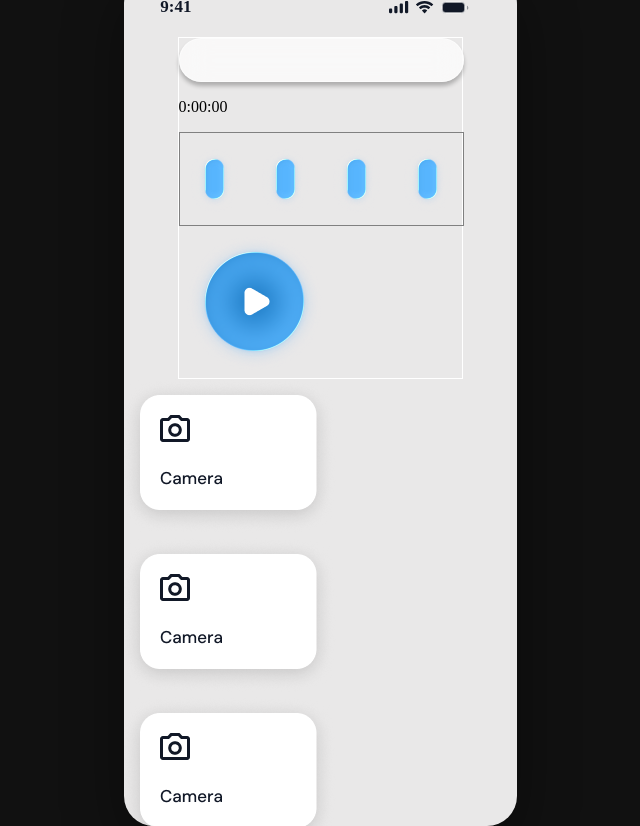
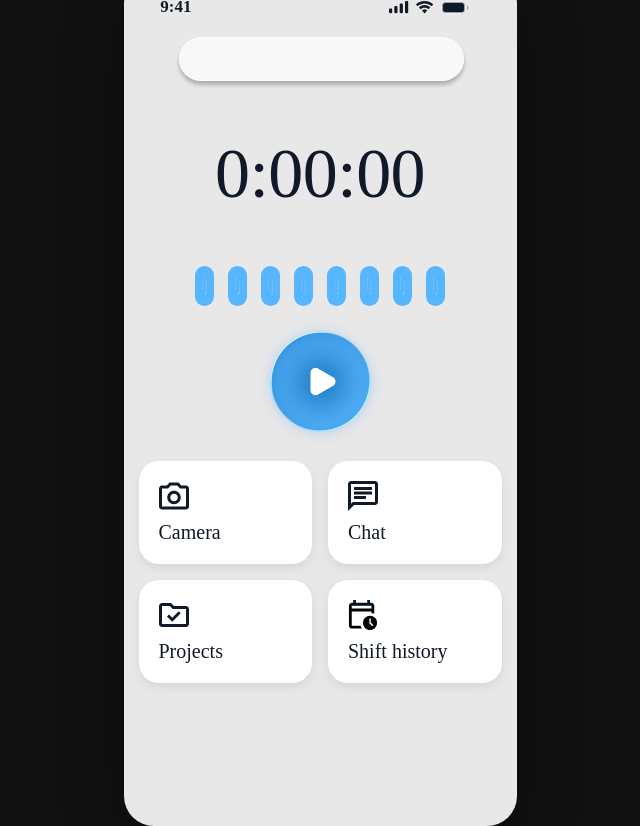
Before and after one commit to alexgeho/appNewDesign, a website built with Vite: page index.html in a window 1280 px wide. Shown: the whole page, without its empty margins (320-960 px from the left). Built offline with nearby package versions, Linux system fonts and the light colour scheme.

Commit message:
feat: replace button images with layout-based components (icon + text, figma-like)

```diff
--- a/index.html
+++ b/index.html
@@ -52,9 +52,9 @@
 
           <div class="project-select"></div>
 
-          <div>
-            <p>0:00:00</p>
-          </div>
+
+          <p>0:00:00</p>
+
 
           <div id="hours" class="indicators-hours"></div>
 
--- a/src/main.ts
+++ b/src/main.ts
@@ -1,10 +1,10 @@
 import './style.css'
 import hourImg from './assets/Hour.png'
 import playImg from './assets/Play.png'
-import cameraBtnImg from './assets/Camera.png'
-import chatBtnImg from './assets/Chat.png'
-import projectsBtnImg from './assets/Projects.png'
-import shiftBtnImg from './assets/Shift.png'
+import cameraBtnImg from './assets/Camera.svg'
+import chatBtnImg from './assets/Chat.svg'
+import projectsBtnImg from './assets/Projects.svg'
+import shiftBtnImg from './assets/Shift.svg'
 
 
 
@@ -55,28 +55,45 @@
 
 /* BUTTONS GRID START */
 
-const gridBtnArrey = [
-  { id: 1, name: 'camera', img: cameraBtnImg },
-  { id: 2, name: 'chat', img: chatBtnImg },
-  { id: 3, name: 'projects', img: projectsBtnImg },
-  { id: 4, name: 'shift', img: shiftBtnImg },
+type Btn = {
+  name: string
+  img: string
+}
+
+const gridBtnArrey: Btn[] = [
+  { name: 'Camera', img: cameraBtnImg },
+  { name: 'Chat', img: chatBtnImg },
+  { name: 'Projects', img: projectsBtnImg },
+  { name: 'Shift history', img: shiftBtnImg },
 ]
 
+function createBtnCell(btn: Btn): HTMLDivElement {
+  const wrapper = document.createElement('div')
+  wrapper.className = 'btn'
 
+  const img = document.createElement('img')
+  img.src = btn.img
+  img.className = 'btn-icon'
 
-function createBtnCell(): HTMLImageElement {
-  const img = document.createElement('img')
-  img.src = cameraBtnImg
-  img.className = 'btn-cell'
-  return img
+  const text = document.createElement('p')
+  text.textContent = btn.name
+  text.className = 'btn-text'
+
+  wrapper.appendChild(img)
+  wrapper.appendChild(text)
+
+  return wrapper
 }
 
 function renderBtnCells() {
   const container = document.getElementById('gridBtn')
+  if (!container) return
+
+  container.innerHTML = ''
 
   for (let i = 0; i < gridBtnArrey.length; i++) {
-    const element = createBtnCell();
-    container?.appendChild(element)
+    const element = createBtnCell(gridBtnArrey[i])
+    container.appendChild(element)
   }
 }
 
--- a/src/style.css
+++ b/src/style.css
@@ -57,9 +57,24 @@
 
 .timer {
   width: 283px;
-  height: 340px;
+  display: flex;
+  flex-direction: column;
+
   align-items: center;
-  border: 1px solid white;
+  justify-content: center;
+
+  p {
+    color: var(--color-text-main, #111827);
+    text-align: center;
+    font-family: "DM Sans";
+    font-size: 70px;
+    font-style: normal;
+    font-weight: 500;
+    line-height: 150%;
+    /* 75px */
+    letter-spacing: -0.55px;
+    margin: 40px;
+  }
 }
 
 .project-select {
@@ -79,34 +94,55 @@
 }
 
 
-.time-indicators {
-  display: flex;
-  flex-direction: column;
-  align-items: center;
-  gap: 16px;
-  align-self: stretch;
-  width: 283px;
-  height: 131px;
-  border: 1px solid green;
-
-
-  p {
-    color: var(--color-text-main, #111827);
-    text-align: center;
-    font-family: "DM Sans";
-    font-size: 50px;
-    font-style: normal;
-    font-weight: 500;
-    line-height: 150%;
-    /* 75px */
-    letter-spacing: -0.55px;
-  }
-}
 
 .indicators-hours {
-  border: 1px solid gray;
   display: flex;
   width: 283px;
   justify-content: center;
-  overflow: hidden
+  overflow: hidden;
+  gap: 14px;
 }
+
+.hour-cell {
+  width: 19px;
+  height: 40px;
+  border-radius: 100px;
+  background: #57B6FF;
+}
+
+
+/* BUTTONS GRID */
+.buttons-grid {
+  display: grid;
+  grid-template-columns: repeat(2, 1fr);
+  gap: 16px;
+  width: 363px;
+}
+
+
+.btn {
+  background: #ffffff;
+  border-radius: 20px;
+  padding: 20px;
+  display: flex;
+  flex-direction: column;
+  align-items: flex-start;
+  gap: 10px;
+
+  box-shadow: 0 4px 10px rgba(0, 0, 0, 0.08);
+}
+
+
+.btn-icon {
+  width: 30px;
+  height: 30px;
+}
+
+
+.btn-text {
+  margin: 0;
+  font-size: 20px;
+  color: #111827;
+}
+
+/*  */
```
Also changed, not shown: src/assets/Camera.png (deleted), src/assets/Camera.svg (added), src/assets/Chat.png (deleted), src/assets/Chat.svg (added), src/assets/Projects.png (deleted), src/assets/Projects.svg (added), src/assets/Shift.png (deleted), src/assets/Shift.svg (added).
